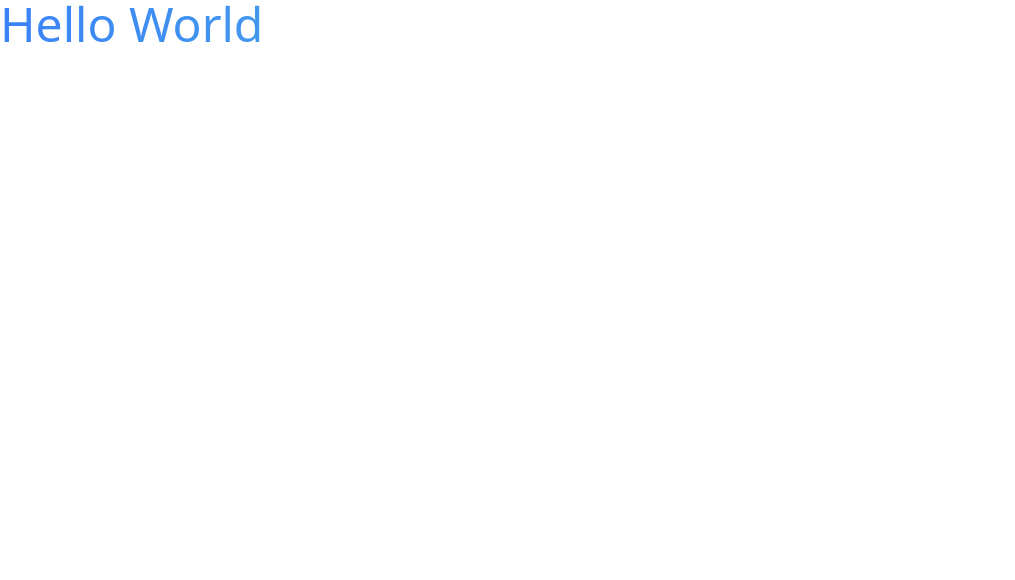
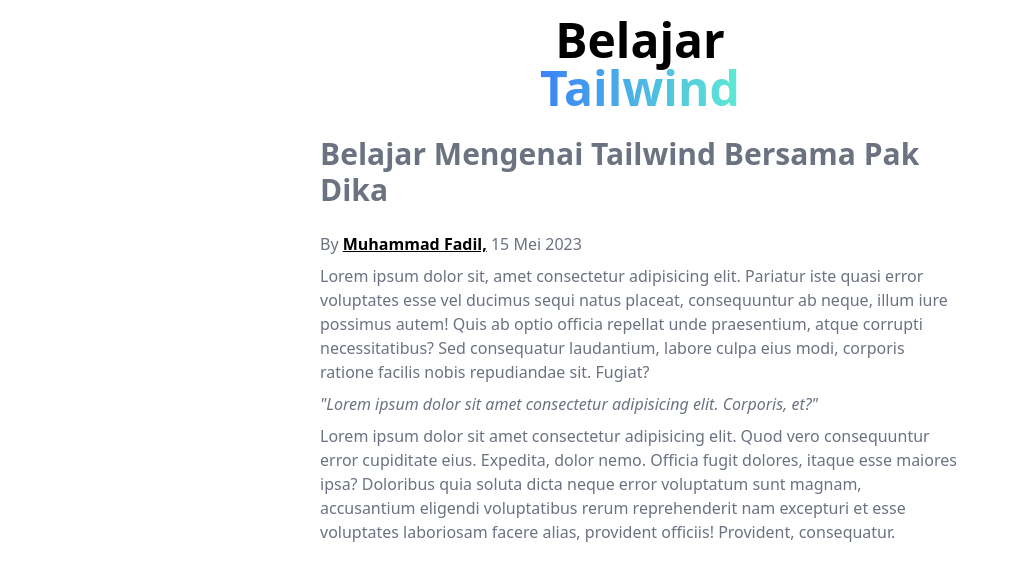
Before and after one commit to Sassan20/Belajar-Tailwind, a website: page Tailwind/Public/Index.html in a window 1280 px wide. Shown: the whole page, without its empty margins (0-1015 px from the left). Drawn offline with Linux system fonts and the light colour scheme.

Commit message:
Menambahkan Implementasi Awal Tailwind

```diff
--- a/Tailwind/Public/Index.html
+++ b/Tailwind/Public/Index.html
@@ -1,5 +1,6 @@
 <!DOCTYPE html>
 <html lang="en">
+
 <head>
   <meta charset="UTF-8">
   <meta http-equiv="X-UA-Compatible" content="IE=edge">
@@ -7,7 +8,17 @@
   <title>Belajar Tailwind</title>
   <link rel="stylesheet" href="../Src/Css/style.css">
 </head>
+
 <body>
-  <h1 class="text-5xl bg-gradient-to-r from-blue-500 to-teal-300 bg-clip-text text-transparent">Hello World</h1>
+    <h1
+      class="text-5xl font-bold text-center my-4">
+      Belajar <br> <span class="bg-gradient-to-r from-blue-500 to-teal-300 bg-clip-text text-transparent">Tailwind</span></h1>
+      <div class="w-1/2 mx-auto text-gray-500">
+        <h1 class="text-3xl font-semibold my-6">Belajar Mengenai Tailwind Bersama Pak Dika </h1>
+        <p>By <a href="#" class="text-black font-semibold underline hover:text-blue-600 cursor-pointer">Muhammad Fadil,</a> 15 Mei 2023</p>
+        <p class="mt-2">Lorem ipsum dolor sit, amet consectetur adipisicing elit. Pariatur iste quasi error voluptates esse vel ducimus sequi natus placeat, consequuntur ab neque, illum iure possimus autem! Quis ab optio officia repellat unde praesentium, atque corrupti necessitatibus? Sed consequatur laudantium, labore culpa eius modi, corporis ratione facilis nobis repudiandae sit. Fugiat?</p>
+        <blockquote class="mt-2 italic font-thin">"Lorem ipsum dolor sit amet consectetur adipisicing elit. Corporis, et?"</blockquote>
+        <p class="mt-2">Lorem ipsum dolor sit amet consectetur adipisicing elit. Quod vero consequuntur error cupiditate eius. Expedita, dolor nemo. Officia fugit dolores, itaque esse maiores ipsa? Doloribus quia soluta dicta neque error voluptatum sunt magnam, accusantium eligendi voluptatibus rerum reprehenderit nam excepturi et esse voluptates laboriosam facere alias, provident officiis! Provident, consequatur.</p>
+      </div>
 </body>
 </html>
```
Also changed, not shown: Tailwind/Src/Css/style.css.
